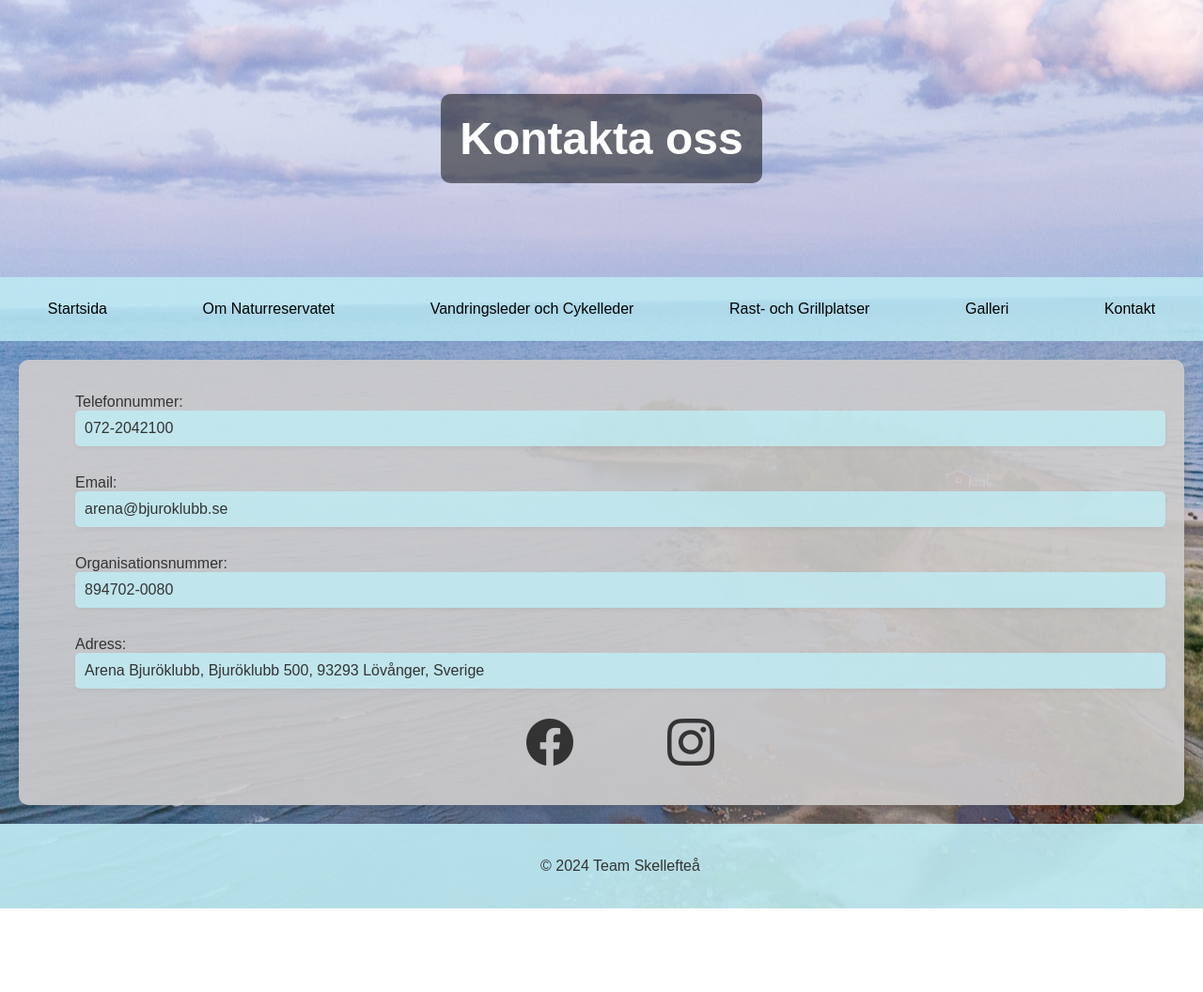
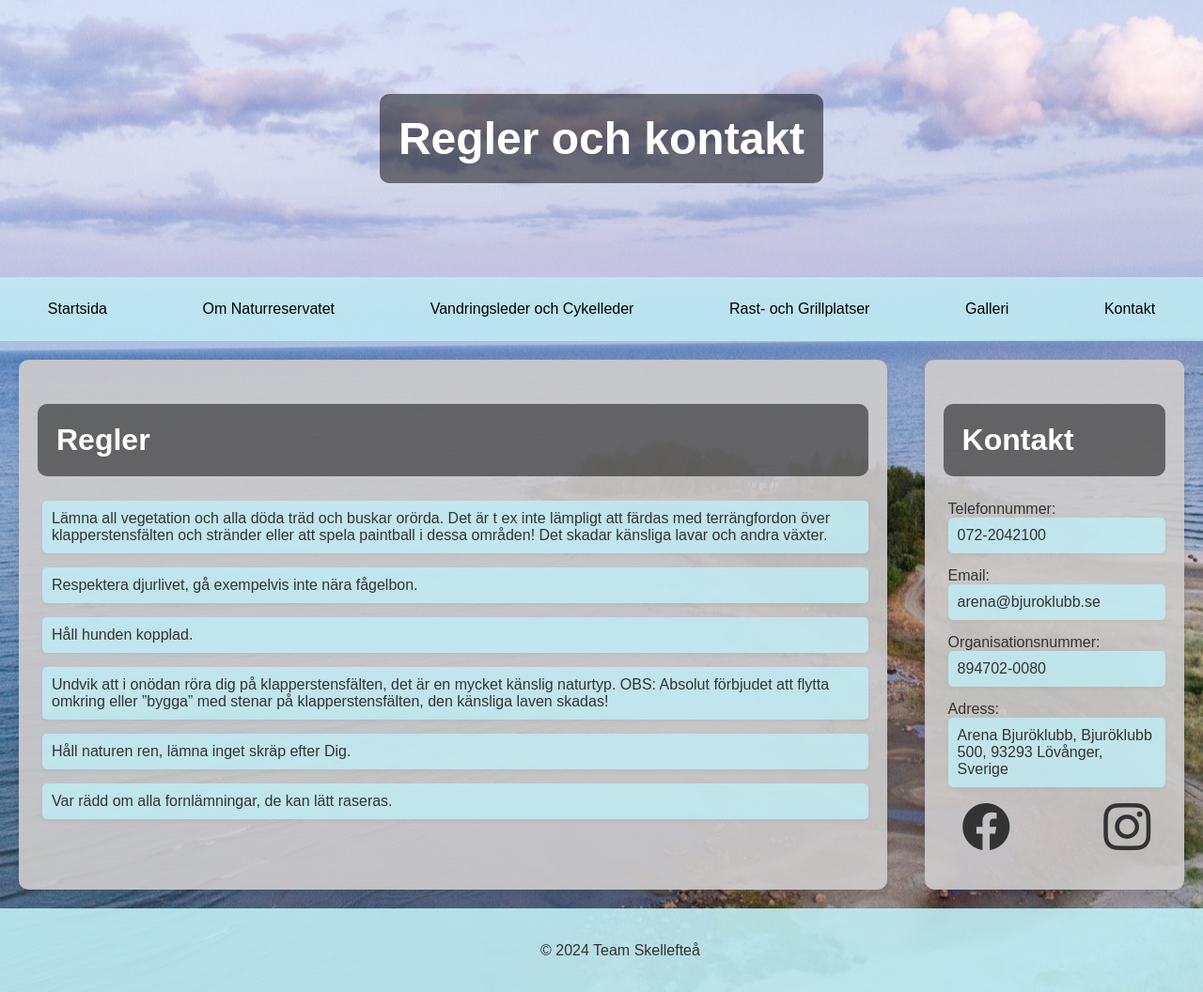
Before and after one commit to faisalwilliam/Team_Skellefte-_Naturreservat, a plain HTML site: page kontakt.html in a window 1280 px wide. Shown: the top 1056 px of the page at 94% size. Before the commit the page ends 967 px from the top, so only its background shows below. Drawn offline with nearby package versions, Linux system fonts and the light colour scheme.

Commit message:
Minor changes in on the contact html and in the styles.css

```diff
--- a/kontakt.html
+++ b/kontakt.html
@@ -11,7 +11,7 @@
 <body>
     <header>
         <div class="header-content">
-            <h1>Kontakta oss</h1>
+            <h1>Regler och kontakt</h1>
         </div>
     </header>
     <nav>
@@ -27,7 +27,37 @@
     <div class="centerDiv">
 
         <article>
+            <h2>Regler</h2>
+            <ul class="contact-info">
+    <li>
+        Lämna all vegetation och alla döda träd och buskar orörda. Det är t ex inte lämpligt att färdas med terrängfordon över klapperstensfälten och stränder eller att spela paintball i dessa områden! Det skadar känsliga lavar och andra växter.
 
+    </li>
+<li>
+    Respektera djurlivet, gå exempelvis inte nära fågelbon.
+
+</li>
+
+    <li>
+
+
+                Håll hunden kopplad.
+    </li>
+    <li>
+        Undvik att i onödan röra dig på klapperstensfälten, det är en mycket känslig naturtyp. OBS: Absolut förbjudet att flytta omkring eller ”bygga” med stenar på klapperstensfälten, den känsliga laven skadas!
+    </li>
+    <li>
+
+        Håll naturen ren, lämna inget skräp efter Dig.
+    </li>
+    <li>
+        Var rädd om alla fornlämningar, de kan lätt raseras.
+
+    </li>
+</ul>
+        </article>
+        <article>
+    <h2>Kontakt</h2>
             <ul class="contact-info">
                 <span>Telefonnummer:</span><li>072-2042100</li>
                 <span>Email:</span><li>arena@bjuroklubb.se</li>
--- a/styles.css
+++ b/styles.css
@@ -42,6 +42,14 @@ header {
 .header-content p {
     font-size: 1.5em;
     margin: 10px 0;
+}
+h2{
+    font-size: 2em;
+    margin-right: 0;
+    background-color: rgba(0, 0, 0, 0.5);
+    padding: 20px;
+    border-radius: 10px;
+    color: #fff;
 }
 
 
@@ -121,17 +129,17 @@ figure figcaption{
 }
 .contact-info ul {
     list-style-type: none;
-    margin: 0;
-    max-width: 400px;
     font-family: 'Arial', sans-serif;
     border-radius: 10px;
     box-shadow: 0 4px 8px rgba(0, 0, 0, 0.1);
-    padding: 20px;
     position: relative;
+    display: flex;
+    text-align: center;
 }
 
 .contact-info li {
-    margin-bottom: 30px;
+    margin-bottom: 15px;
+    margin-left: -35px;
     padding: 10px;
     background-color: rgba(192, 238, 246, 0.8);
     border-radius: 5px;
@@ -140,6 +148,12 @@ figure figcaption{
     align-items: center;
 
 }
+.contact-info span
+{
+    margin-left: -35px;
+
+}
+
 .centerDiv
 {
     justify-content: center;
@@ -148,6 +162,7 @@ figure figcaption{
 }
 .iconDiv
 {
+    margin-left: -35px;
     justify-content: center;
     gap:100px;
     display: flex;
```
